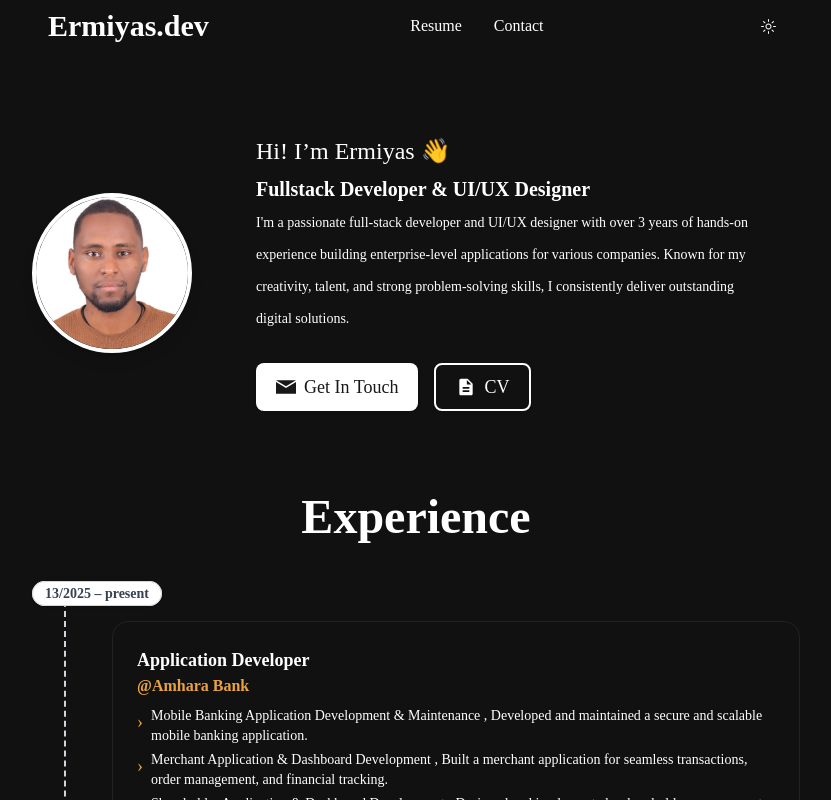
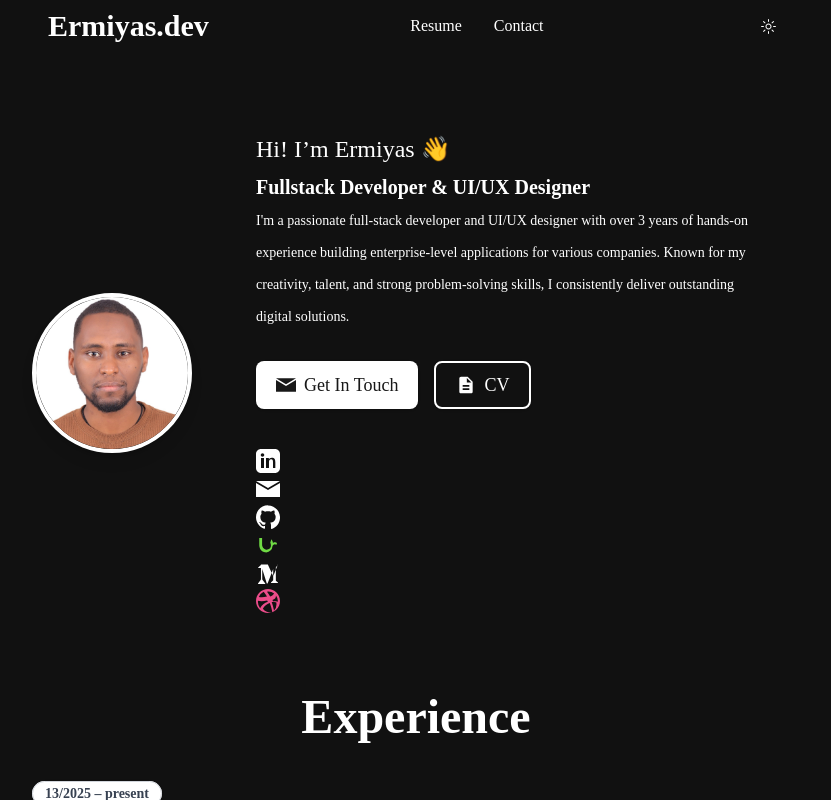
Before and after one commit to Yishak27/Portifolioo, a React (Create React App) app: page / in a window 1280 px wide. Shown: the top 800 px of the page, without its empty margins (224-1055 px from the left). Built offline with nearby package versions, Linux system fonts and the light colour scheme.

Commit message:
adding a social icon in home page

```diff
--- a/src/components/page/HomePage.js
+++ b/src/components/page/HomePage.js
@@ -26,6 +26,32 @@ export const HomePage = () => {
                             CV
                         </a>
                     </div>
+                    <div className="flex sm:gap-1 flex-col gap-4 mt-4">
+                        <a href="https://www.linkedin.com/in/ermiyas-damte/" target="_blank" rel="noopener noreferrer" className="hover:text-[var(--color-botton)] transition-colors">
+                            <svg width="24" height="24" fill="currentColor" viewBox="0 0 24 24"><path d="M19 0h-14c-2.761 0-5 2.239-5 5v14c0 2.761 2.239 5 5 5h14c2.761 0 5-2.239 5-5v-14c0-2.761-2.239-5-5-5zm-11 19h-3v-10h3v10zm-1.5-11.268c-.966 0-1.75-.784-1.75-1.75s.784-1.75 1.75-1.75 1.75.784 1.75 1.75-.784 1.75-1.75 1.75zm13.5 11.268h-3v-5.604c0-1.337-.025-3.063-1.868-3.063-1.868 0-2.154 1.459-2.154 2.967v5.7h-3v-10h2.881v1.367h.041c.401-.761 1.379-1.563 2.841-1.563 3.039 0 3.6 2.001 3.6 4.601v5.595z" /></svg>
+                        </a>
+                        <a href="mailto:inbox@ermiyas.dev" className="hover:text-[var(--color-botton)] transition-colors">
+                            <svg width="24" height="24" fill="currentColor" viewBox="0 0 24 24"><path d="M12 13.065l-11.985-7.065v14h24v-14l-12.015 7.065zm11.985-9.065h-23.97l11.985 7.065 11.985-7.065z" /></svg>
+                        </a>
+                        <a href="https://github.com/Yishak27" target="_blank" rel="noopener noreferrer" className="hover:text-[var(--color-botton)] transition-colors">
+                            <svg width="24" height="24" fill="currentColor" viewBox="0 0 24 24"><path d="M12 .297c-6.63 0-12 5.373-12 12 0 5.303 3.438 9.8 8.205 11.387.6.113.82-.258.82-.577 0-.285-.01-1.04-.015-2.04-3.338.724-4.042-1.415-4.042-1.415-.546-1.387-1.333-1.756-1.333-1.756-1.089-.745.084-.729.084-.729 1.205.084 1.84 1.236 1.84 1.236 1.07 1.834 2.809 1.304 3.495.997.108-.775.418-1.305.762-1.605-2.665-.305-5.466-1.334-5.466-5.931 0-1.31.469-2.381 1.236-3.221-.124-.303-.535-1.523.117-3.176 0 0 1.008-.322 3.301 1.23.957-.266 1.983-.399 3.003-.404 1.02.005 2.047.138 3.006.404 2.291-1.553 3.297-1.23 3.297-1.23.653 1.653.242 2.873.119 3.176.77.84 1.235 1.911 1.235 3.221 0 4.609-2.803 5.624-5.475 5.921.43.372.823 1.102.823 2.222 0 1.606-.014 2.898-.014 3.293 0 .322.218.694.825.576 4.765-1.587 8.199-6.084 8.199-11.386 0-6.627-5.373-12-12-12z" /></svg>
+                        </a>
+                        <a href="https://www.upwork.com/freelancers/~017147ca1bf5d8c2e4" target="_blank" rel="noopener noreferrer" className="hover:text-[var(--color-botton)] transition-colors">
+                            <svg xmlns="http://www.w3.org/2000/svg" width="24" height="24" viewBox="0 0 24 24" fill="#6fda44">
+                                <path d="M19.74 8.74c-1.07 0-2.01.46-2.73 1.19a6.373 6.373 0 0 0-1.66-3.62l-1.08 3.52c.38.69.61 1.48.65 2.3a4.386 4.386 0 0 1-2.67 4.17 4.396 4.396 0 0 1-5.97-3.21c-.14-.7-.17-1.45-.18-2.21V5H3.24v5.95c0 .96.05 1.91.21 2.85a6.563 6.563 0 0 0 4.4 5.2 6.453 6.453 0 0 0 6.87-1.69 6.43 6.43 0 0 0 1.71-3.83 2.275 2.275 0 0 1 3.27-1.87l.61.31.77-1.88-.52-.3a4.424 4.424 0 0 0-2.42-.72z" />
+                            </svg>
+                        </a>
+                        <a href="https://medium.com/@ermiyasdev1" target="_blank" rel="noopener noreferrer" className="hover:text-[var(--color-botton)] transition-colors">
+                            <svg xmlns="http://www.w3.org/2000/svg" width="24" height="24" viewBox="0 0 24 24" fill="currentColor">
+                                <path d="M2 7.01c.01-.17.09-.33.24-.43L4.91 4.06v-.5h6.94l5.36 11.7 4.72-11.7H22v.5l-1.93 1.85c-.17.13-.26.33-.23.54v12.9c-.03.2.06.4.23.54L22 21.44v.5h-7.03v-.5l2.02-1.96c.2-.2.2-.25.2-.54V7.99l-5.62 14.48h-.76L6.25 7.99v9.95c-.06.4.08.8.37 1.08l2.63 3.4v.5H2v-.5l2.63-3.4c.27-.29.4-.68.35-1.08V7.01z" />
+                            </svg>
+                        </a>
+                        <a href="https://dribbble.com/yishak27" target="_blank" rel="noopener noreferrer" className="hover:text-[var(--color-botton)] transition-colors">
+                            <svg xmlns="http://www.w3.org/2000/svg" viewBox="0 0 24 24" fill="#EA4C89" width="24" height="24">
+                                <path d="M12 0C5.372 0 0 5.372 0 12c0 6.627 5.372 12 12 12s12-5.373 12-12c0-6.628-5.372-12-12-12zm7.943 6.53a9.951 9.951 0 0 1 2.057 6.126c-.232-.05-2.517-.512-4.942-.26-.19-.462-.377-.89-.584-1.297 2.436-.955 3.689-2.384 3.469-4.57zm-1.779-2.084c-.76 1.15-2.078 2.324-3.978 3.047-1.025-1.868-2.106-3.492-3.198-4.825a9.96 9.96 0 0 1 7.176 1.778zM7.68 2.812c1.104 1.305 2.25 2.904 3.31 4.703-3.157.84-6.003.855-8.163.44A10.005 10.005 0 0 1 7.68 2.812zM1.958 12.02c0-.072.002-.143.004-.215 2.56.66 5.838.562 9.155-.385.267.468.525.946.766 1.442-3.584 1.095-6.126 3.226-7.795 6.364A9.98 9.98 0 0 1 1.958 12.02zm4.917 7.64c1.55-2.867 3.763-4.816 6.906-5.783 1.4 3.59 2.243 7.184 2.527 9.373a9.977 9.977 0 0 1-9.433-3.59zm11.124 2.13c-.222-1.513-.97-5.04-2.312-8.686 2.147-.27 4.267.173 4.583.246a10.004 10.004 0 0 1-2.27 8.44z" />
+                            </svg>
+                        </a>
+                    </div>
                 </div>
             </div>
         </section>
```
